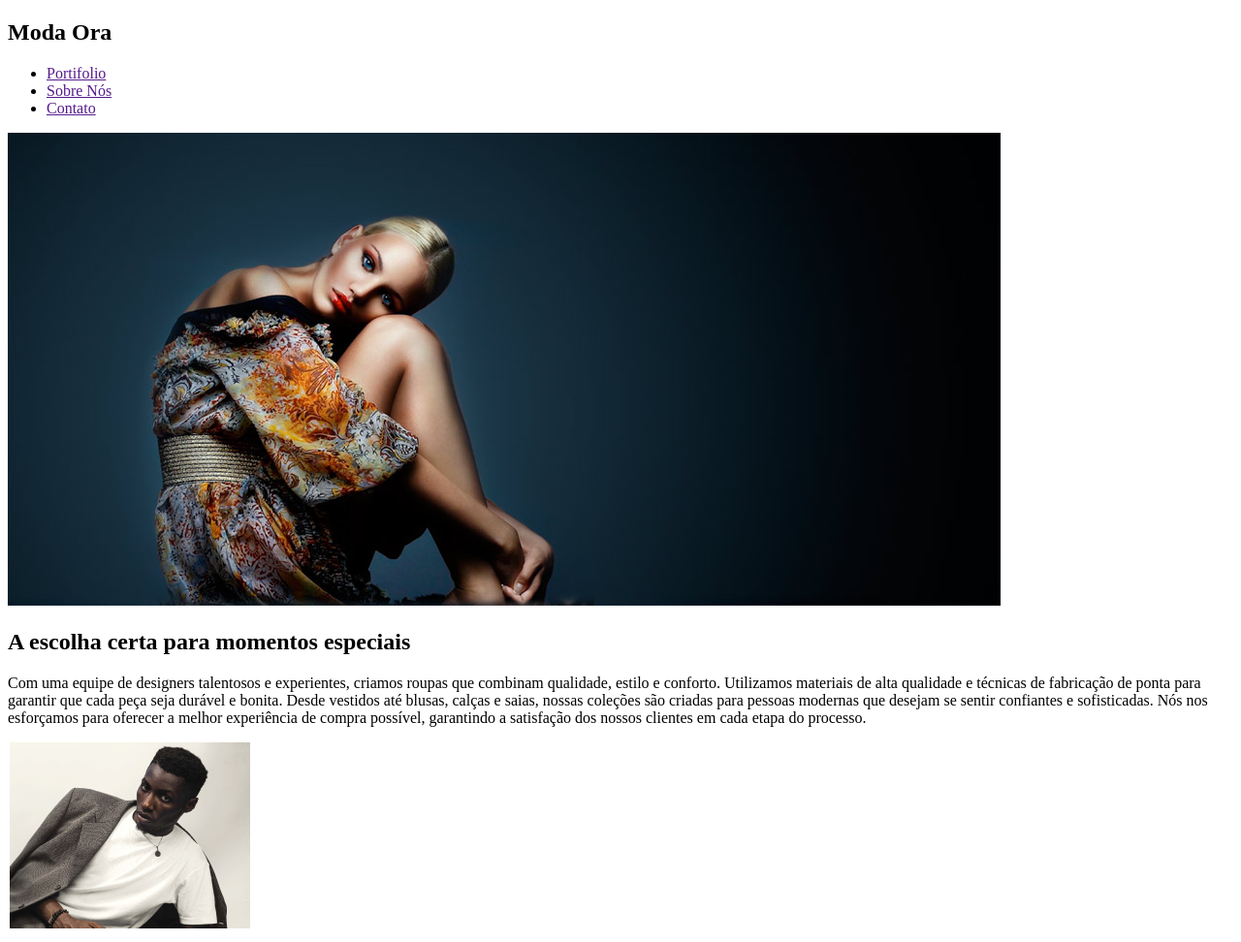
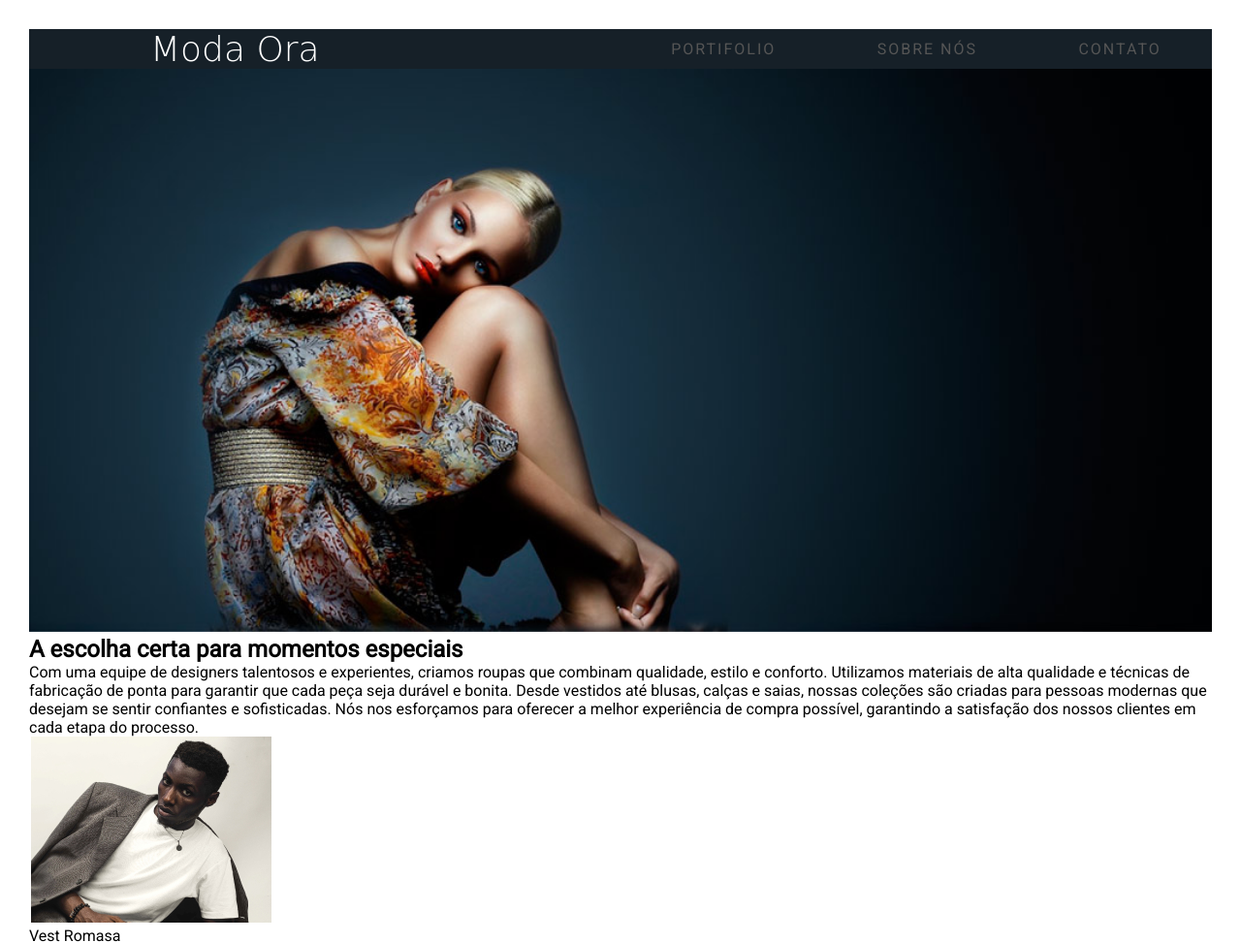
Before and after one commit to pedrolisboaa/html_css_js, a plain HTML site: page 8_desafio/index.html in a window 1280 px wide. Shown: the top 972 px of the page at 97% size. Drawn offline with Linux system fonts and the light colour scheme; a web font is replaced by a local one.

Commit message:
atualizando o cabecalho

```diff
--- a/8_desafio/css/estilo.css
+++ b/8_desafio/css/estilo.css
@@ -9,3 +9,66 @@
     --fonte-titulo: 'Viaoda Libre', cursive;
     --fonte-padrao: 'Roboto', sans-serif;
 }
+
+*{
+    padding: 0;
+    margin: 0;
+    box-sizing: border-box;
+}
+
+html{
+    font-size: 62.5%;
+}
+
+body{
+    padding: 3.0rem;
+    font-size: 1.6rem;
+    background-color: white;
+    font-family: var(--fonte-padrao);
+}
+
+/*CABEÇALHO DA APLICAÇÃO*/
+
+.header__nav{
+    display: flex;
+    background-color: var(--cor-top-header);
+    align-items: center;
+}
+
+.header__ul{
+    display: flex;
+    flex-basis: 50%;
+    justify-content: space-around;
+    text-transform: uppercase;
+}
+
+.header__ul li {
+    text-decoration: none;
+    list-style: none;
+}
+
+.header__ul a {
+    text-decoration: none;
+    font-size: 1.6rem;
+    color: var(--cor-texto);
+    letter-spacing: 0.2rem;
+}
+
+.header__title{
+    color: white;
+    font-family: var(--fonte-titulo);
+    flex-basis: 50%;
+    padding-left: 12.5rem;
+    font-size: 3.6rem;
+    font-weight: 100;
+}
+
+.header__container{
+    width: 100%;
+}
+
+.header__container img {
+    width: 100%;
+    height: 100%;
+    object-fit: cover;
+}
--- a/8_desafio/index.html
+++ b/8_desafio/index.html
@@ -16,19 +16,20 @@
 
 <body>
 
-    <header>
-        <nav>
-            <h1>Moda Ora</h1>
-            <ul>
+    <header class="header">
+        <nav class="header__nav">
+            <h1 class="header__title">Moda Ora</h1>
+            <ul class="header__ul">
                 <li><a href="">Portifolio</a></li>
                 <li><a href="">Sobre Nós</a></li>
                 <li><a href="">Contato</a></li>
             </ul>
         </nav>
-        <div>
+        <div class="header__container">
             <img src="img/topo.jpg" alt="">
         </div>
     </header>
+
 
     <section>
         <div>
```
Also changed, not shown: 10_listas_tabelas/lista.html (renamed from 9_listas_tabelas/lista.html).
